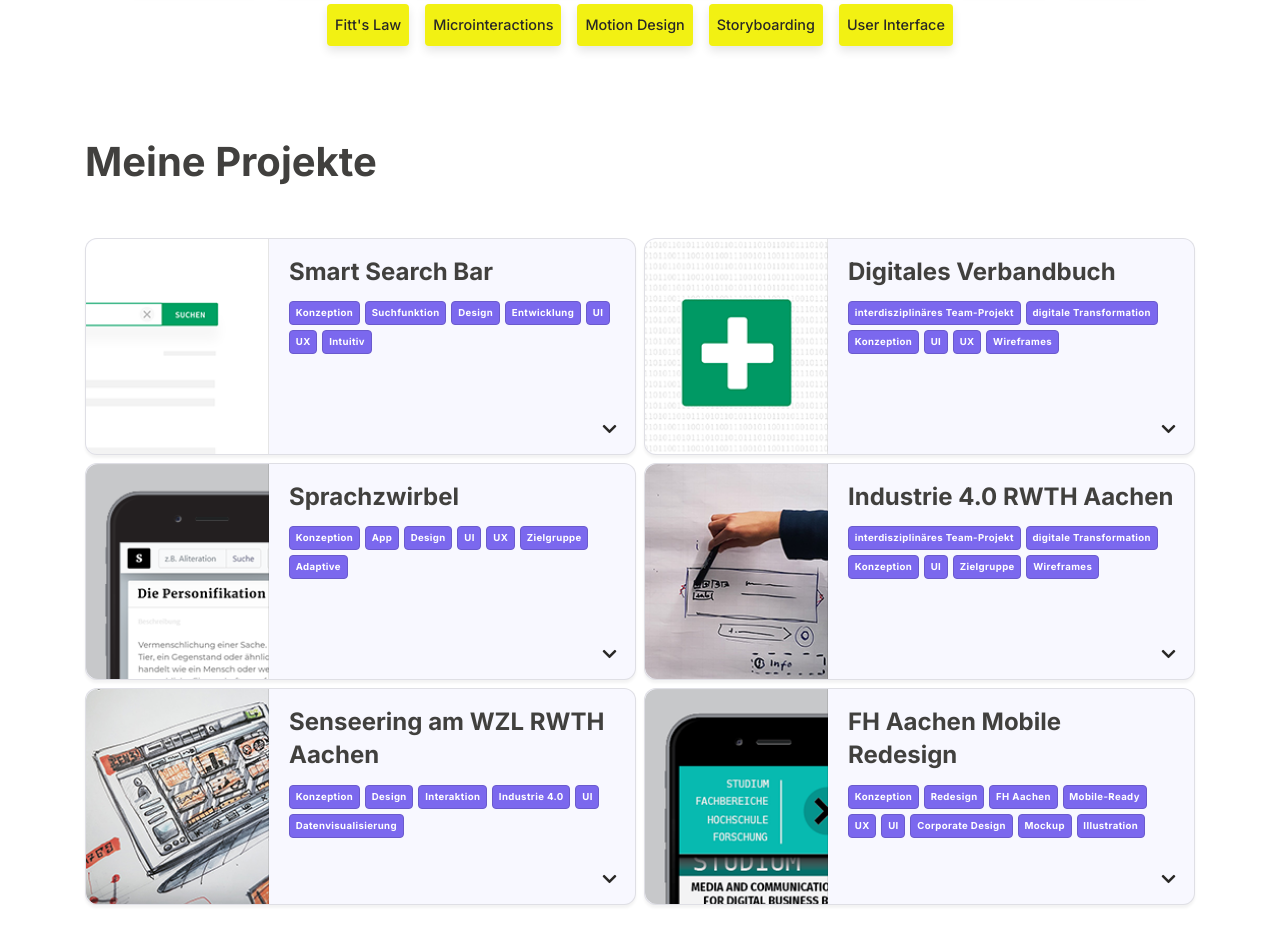
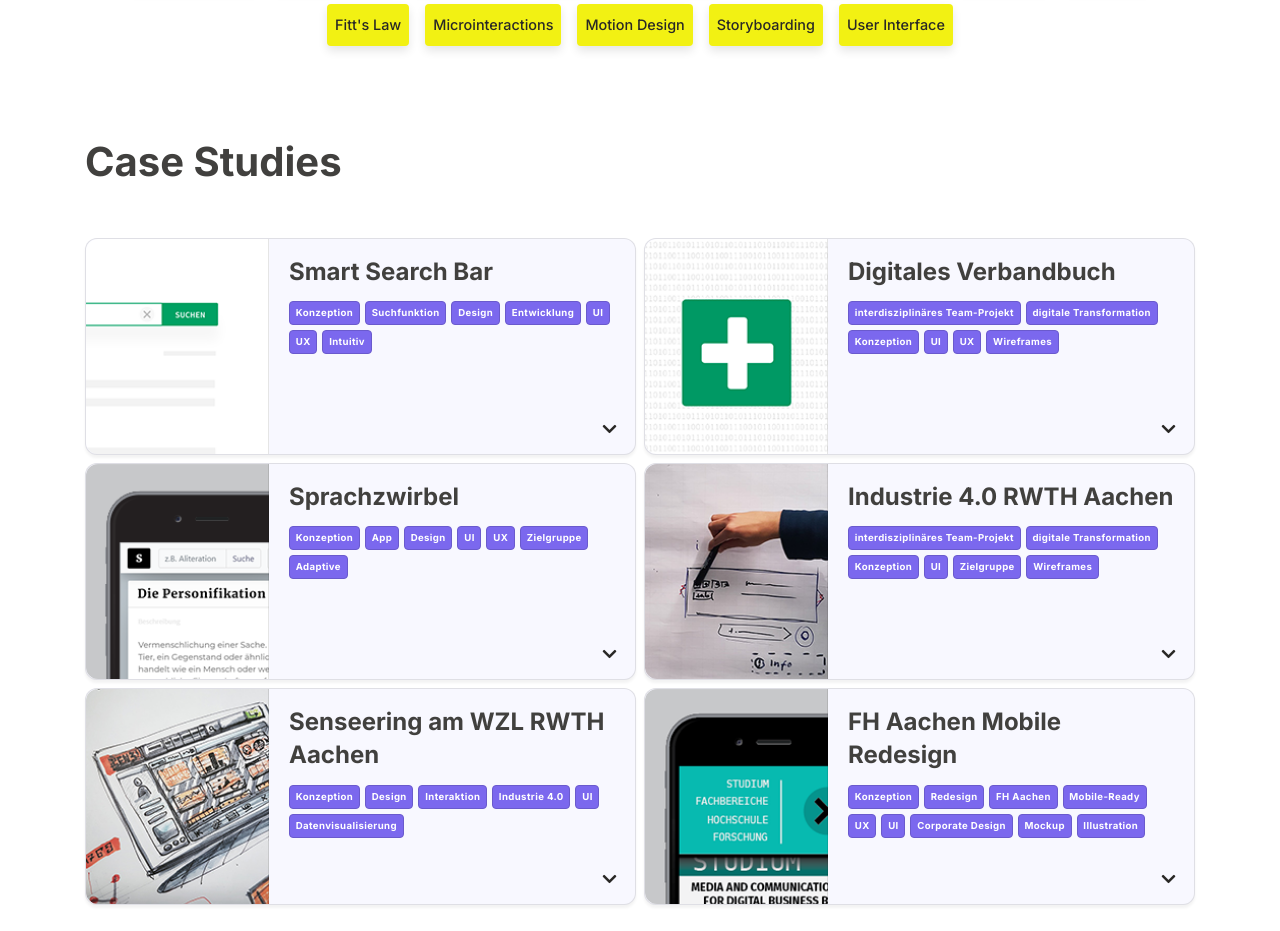
Before and after one commit to ux-paul-grossmann/portfolio, a plain HTML site: page index.html in a window 1280 px wide. Shown: the part 940-1871 px from the top of the page. Drawn offline with nearby package versions, Linux system fonts and the light colour scheme; some packages are replaced by stand-ins of ours; grey boxes are pictures that could not be loaded; a script that the page names is missing; a web font is replaced by a local one.

Commit message:
Renamed rest of meine projekte into case studies

```diff
--- a/index.html
+++ b/index.html
@@ -201,8 +201,8 @@
         </section>
 
         <section id="projekte" class="">
-            <h1 class="mb-5 text-center text-lg-left d-none d-sm-block">Meine Projekte</h1>
-            <h2 class="mb-4 text-center d-sm-none">Meine Projekte</h2>
+            <h1 class="mb-5 text-center text-lg-left d-none d-sm-block">Case Studies</h1>
+            <h2 class="mb-4 text-center d-sm-none">Case Studies</h2>
 
             <div class="row propalign">
 
```
